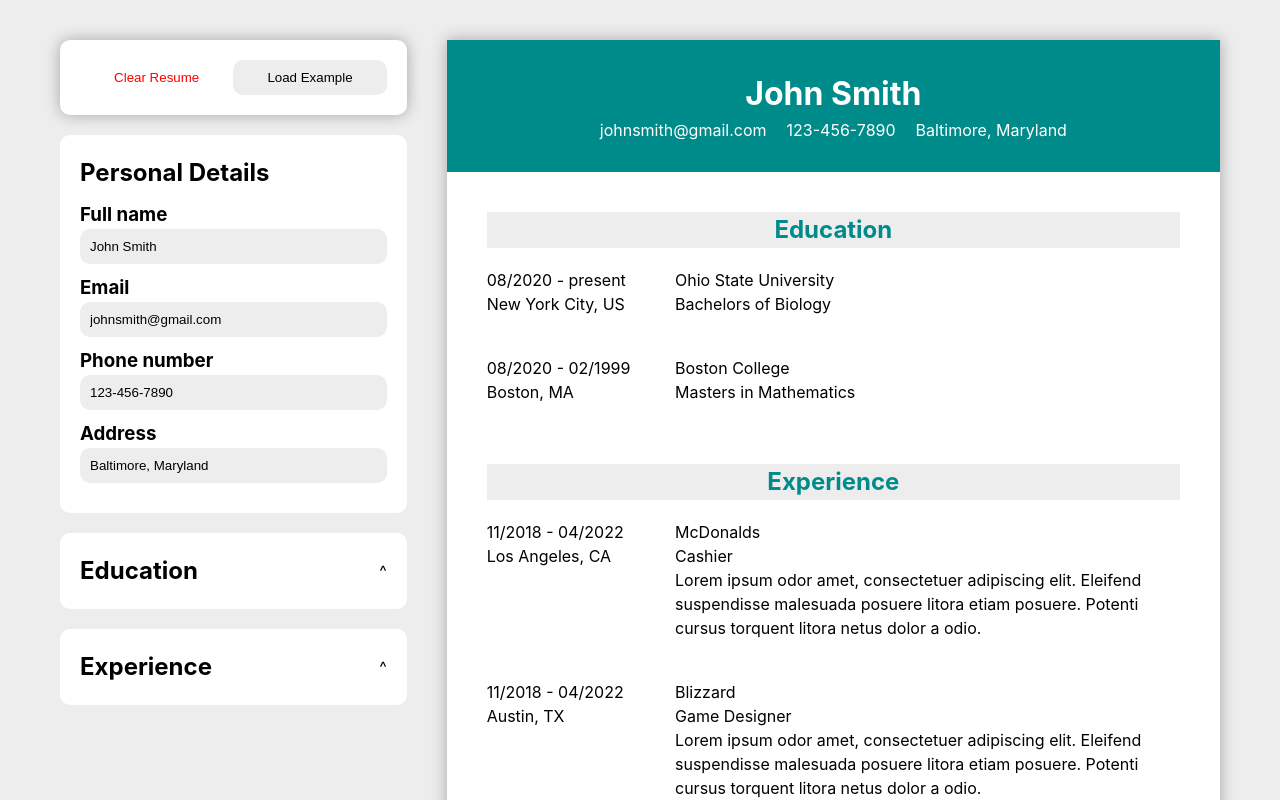
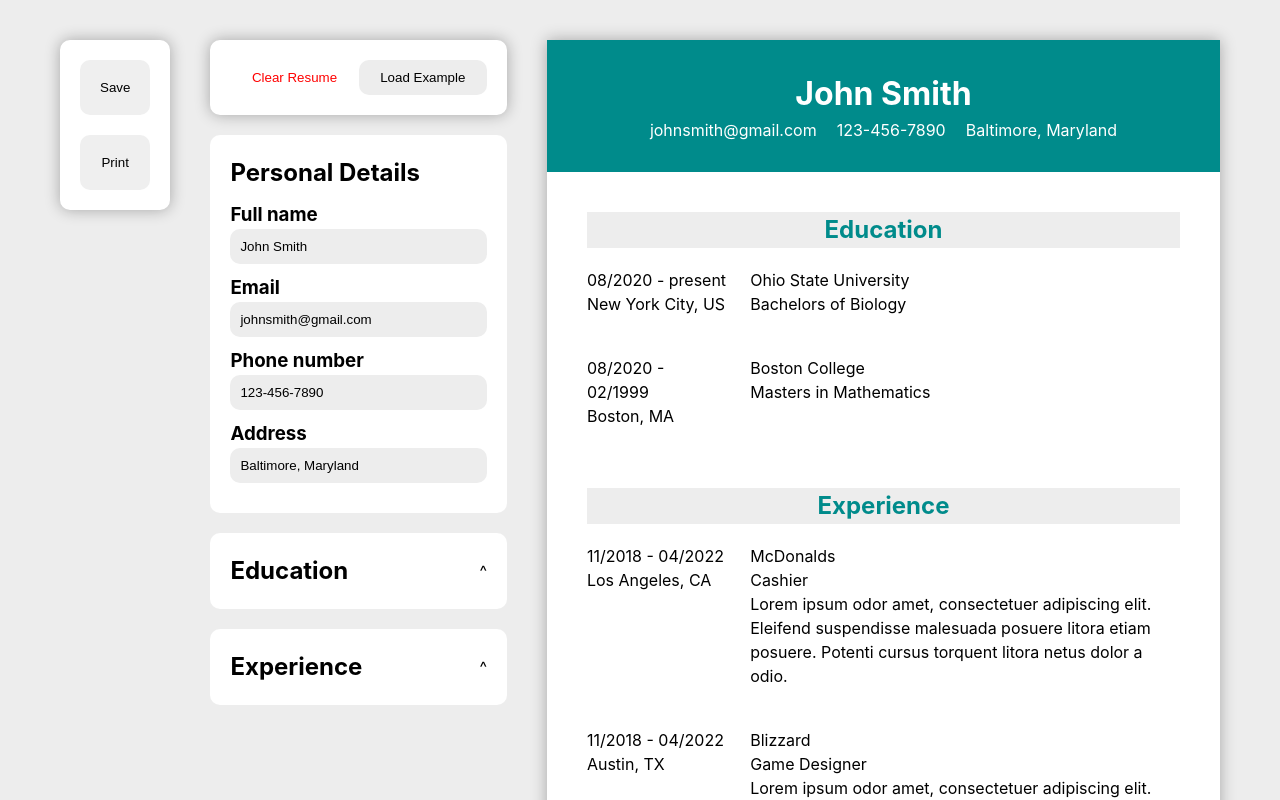
Before and after one commit to jeremykoo/cv-application, a React (Vite) app: page / in a window 1280 px wide. Shown: the top 800 px of the page. Built offline with nearby package versions, Linux system fonts and the light colour scheme.

Commit message:
print preview configuration

```diff
--- a/src/App.css
+++ b/src/App.css
@@ -11,9 +11,33 @@
 
 .layout {
   display: flex;
+  align-items: flex-start;
   margin: 20px 0;
 }
 
 .info-column {
   flex: 1;
 }
+
+@media print {
+  body {
+    background-color: white;
+    color: black;
+    margin: 0;
+    padding: 0;
+    font-size: 12pt;
+  }
+
+  .info-column {
+    display: none;
+  }
+
+  .layout {
+    width: 100%;
+    height: auto;
+    max-width: 100%;
+    margin: 0;
+    page-break-inside: avoid;
+    box-sizing: border-box;
+  }
+}
--- a/src/App.jsx
+++ b/src/App.jsx
@@ -5,6 +5,7 @@ import Resume from './components/Resume';
 import Options from './components/Options';
 import DropDown from './components/DropDown';
 import DisplayHandler from './components/DisplayHandler';
+import Externals from './components/Externals';
 
 function App() {
   const [details, setDetails] = useState({
@@ -56,6 +57,7 @@ function App() {
 
   return (
     <div className='layout'>
+      <Externals />
       <div className='info-column'>
         <Options setDetails={setDetails} setEducation={setEducation} setExperience={setExperience}/>
         <PersonalDetails details={details} setDetails={setDetails} />
--- /dev/null
+++ b/src/components/Externals.jsx
@@ -0,0 +1,15 @@
+
+function Externals() {
+  function handlePrint() {
+    print();
+  }
+
+  return (
+    <div className="externals shadow">
+      <button>Save</button>
+      <button onClick={handlePrint}>Print</button>
+    </div>
+  );
+}
+
+export default Externals;
--- a/src/styles/options.css
+++ b/src/styles/options.css
@@ -26,3 +26,27 @@
   background-color: #ededed;
   border-radius: 10px;
 }
+
+.externals {
+  display: flex;
+  flex-direction: column;
+  padding: 20px;
+  margin: 20px;
+  background-color: white;
+  border-radius: 10px;
+  gap: 20px;
+  position: sticky;
+  top: 20px;
+}
+
+.externals > button {
+  padding: 20px;
+  border: none;
+  border-radius: 10px;
+}
+
+@media print {
+  .externals {
+    display: none;
+  }
+}
--- a/src/styles/resume.css
+++ b/src/styles/resume.css
@@ -54,3 +54,21 @@ header {
   background-color: #ededed;
   color: darkcyan;
 }
+
+@media print {
+  .shadow {
+    box-shadow: none;
+  }
+
+  .resume {
+    width: 100%;
+    height: auto;
+    max-width: 100%;
+    margin: 0;
+  }
+
+  header {
+    background-color: darkcyan;
+    color: white
+  }
+}
```
